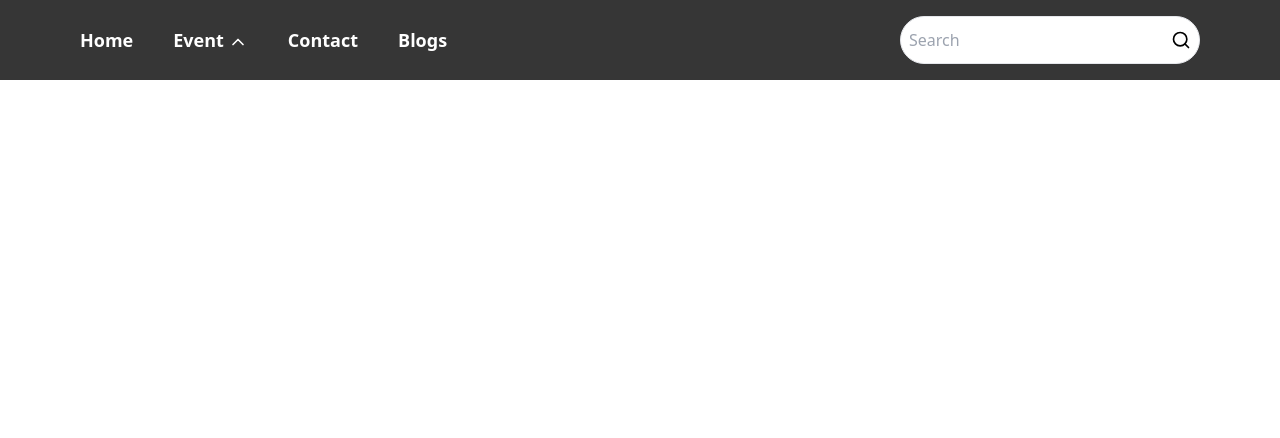
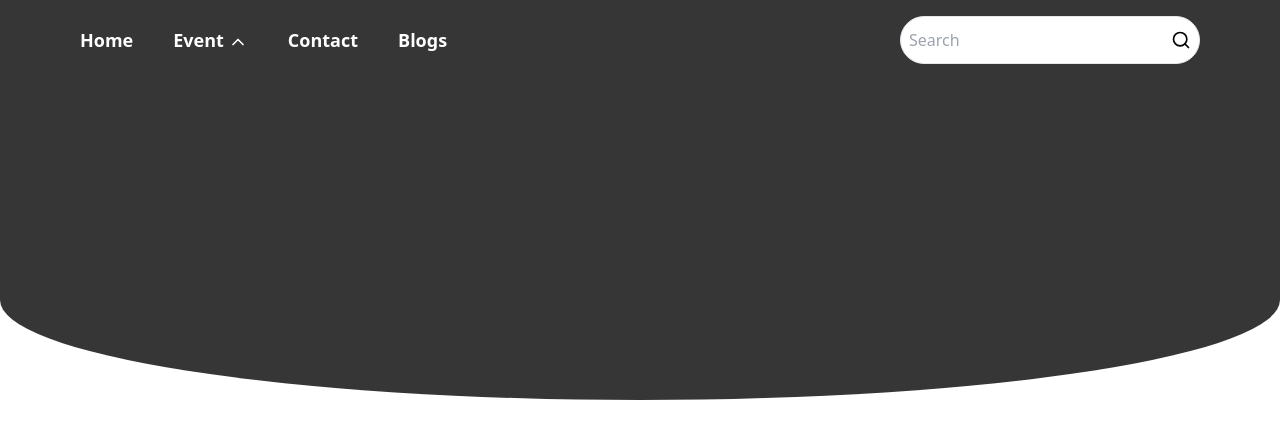
Before and after one commit to Tahsin0909/Innnovate_task, a Next.js app: page / in a window 1280 px wide. Shown: the top 438 px of the page. Built offline with nearby package versions, Linux system fonts and the light colour scheme.

Commit message:
Added Css curve to the BAnner

```diff
--- /dev/null
+++ b/src/app/components/banner/Banner.tsx
@@ -0,0 +1,13 @@
+'use client'
+
+const Banner = () => {
+    return (
+        <div>
+            <div className=" curveContainer">
+
+            </div>
+        </div>
+    );
+};
+
+export default Banner;
--- a/src/app/components/navbar/Navbar.tsx
+++ b/src/app/components/navbar/Navbar.tsx
@@ -34,7 +34,7 @@ const Navbar = () => {
 
 
     return (
-        <div className=" bg-[#363636] lg:px-20 md:px-10 px-8 py-4 text-white h-fit transition-all">
+        <header ref={ref} className=" bg-[#363636] lg:px-20 md:px-10 px-8 py-4 text-white h-fit transition-all">
             {/* Menu icon for mobile view, toggles the menu */}
             <Menu onClick={handleToggle} className="block md:hidden" />
 
@@ -44,27 +44,27 @@ const Navbar = () => {
                 {/* links section  */}
                 <div className="">
                     <ul className="flex flex-row  items-center gap-10">
-                        <li className="cursor-pointer lg:text-lg text-base font-semibold hover:text-green-600">
+                        <nav className="cursor-pointer lg:text-lg text-base font-semibold hover:text-green-600">
                             <span>Home</span>
-                        </li>
+                        </nav>
                         <li className="cursor-pointer lg:text-lg text-base flex items-center gap-1 group relative ">
                             <span className="font-semibold group-hover:text-green-600 ">Event</span>
                             <ChevronUp size={20} className="mt-1 group-hover:rotate-180 transition-all ease-linear group-hover:text-green-600" />
                             <ul className=" p-2 scale-0 group-hover:scale-100 absolute top-6  transform origin-top-left transition-transform ">
                                 <ul className="flex flex-col gap-2 p-4 w-36 rounded-md shadow-md text-black bg-white z-20">
-                                    <li className="cursor-pointer  text-base hover:font-semibold hover:text-green-600">Tech Meetups</li>
-                                    <li className="cursor-pointer  text-base hover:font-semibold hover:text-green-600">Summit 2024</li>
-                                    <li className="cursor-pointer  text-base hover:font-semibold hover:text-green-600">Seminar</li>
-                                    <li className="cursor-pointer  text-base hover:font-semibold hover:text-green-600">Workshop</li>
+                                    <nav className="cursor-pointer  text-base hover:font-semibold hover:text-green-600">Tech Meetups</nav>
+                                    <nav className="cursor-pointer  text-base hover:font-semibold hover:text-green-600">Summit 2024</nav>
+                                    <nav className="cursor-pointer  text-base hover:font-semibold hover:text-green-600">Seminar</nav>
+                                    <nav className="cursor-pointer  text-base hover:font-semibold hover:text-green-600">Workshop</nav>
                                 </ul>
                             </ul>
                         </li>
-                        <li className="cursor-pointer lg:text-lg text-base font-semibold hover:text-green-600">
+                        <nav className="cursor-pointer lg:text-lg text-base font-semibold hover:text-green-600">
                             <span>Contact</span>
-                        </li>
-                        <li className="cursor-pointer lg:text-lg text-base font-semibold hover:text-green-600">
+                        </nav>
+                        <nav className="cursor-pointer lg:text-lg text-base font-semibold hover:text-green-600">
                             <span>Blogs</span>
-                        </li>
+                        </nav>
                     </ul>
                 </div>
 
@@ -78,7 +78,7 @@ const Navbar = () => {
                     </div>
                 </div>
             </div>
-        </div>
+        </header>
     );
 };
 
--- a/src/app/globals.css
+++ b/src/app/globals.css
@@ -1,3 +1,13 @@
 @tailwind base;
 @tailwind components;
 @tailwind utilities;
+
+.curveContainer {
+  width: 100vw;
+  height: 40vh;
+  background: #363636;
+  border: solid 5px #363636;
+  transform: rotateX(180deg);
+  border-color: #363636 transparent transparent transparent;
+  border-radius: 50%/100px 100px 0 0;
+}
--- a/src/app/page.tsx
+++ b/src/app/page.tsx
@@ -1,9 +1,11 @@
+import Banner from "./components/banner/Banner";
 import Navbar from "./components/navbar/Navbar";
 
 export default function Home() {
   return (
     <div>
-      <Navbar/>
+      <Navbar />
+      <Banner />
     </div>
   );
 }
```
